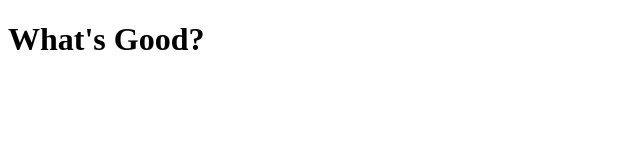
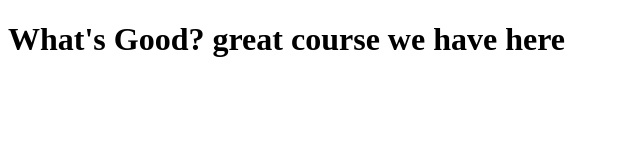
Before and after one commit to Israel-ND/coursera-test, a plain HTML site: page Site/Site.html in a window 1280 px wide. Shown: the whole page, without its empty margins (0-640 px from the left). Drawn offline with Linux system fonts and the light colour scheme.

Commit message:
tiny add-up

```diff
--- a/Site/Site.html
+++ b/Site/Site.html
@@ -6,6 +6,6 @@
 	<title>Hello World</title>
 </head>
 <body>
-	<h1>What's Good?</h1>
+	<h1>What's Good? great course we have here</h1>
 </body>
 </html>
```
